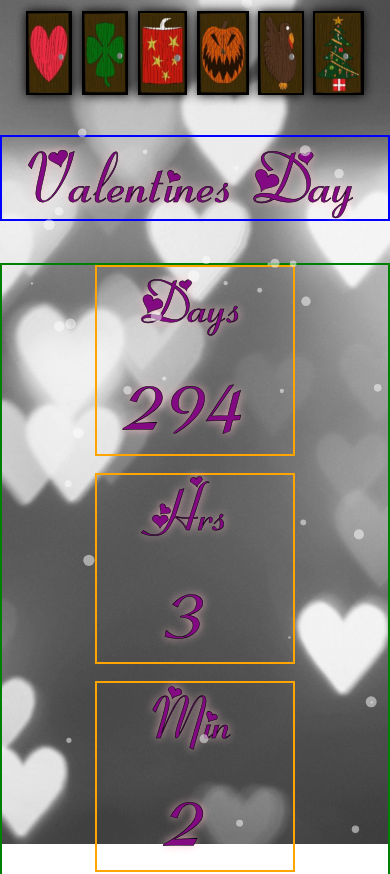
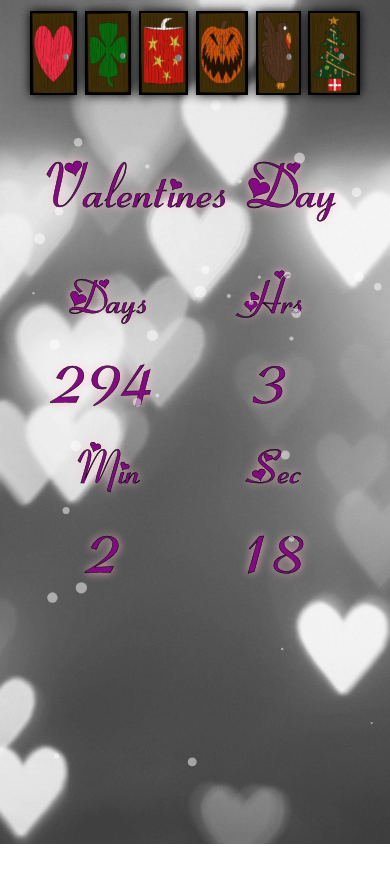
Before and after one commit to barbedStingray/holiday-particles, a React (Create React App) app: page / in a window 390 px wide. Shown: the top 874 px of the page. After the commit the page ends 844 px from the top, so only its background shows below. Built offline with nearby package versions, Linux system fonts and the light colour scheme.

Commit message:
css styling and mobile

```diff
--- a/src/App.css
+++ b/src/App.css
@@ -163,7 +163,7 @@
 }
 
 .clockDisplay {
-  border: 2px solid green;
+  /* border: 2px solid green; */
   margin: 5vh 0;
   display: flex;
   flex-flow: row wrap;
@@ -174,7 +174,7 @@
 }
 
 .timeBlock {
-  border: 2px solid orange;
+  /* border: 2px solid orange; */
   display: flex;
   flex-flow: column nowrap;
   justify-content: center;
@@ -212,26 +212,52 @@
   .header {
     /* border: 2px solid red; */
     margin-top: 1vh;
-    gap: 2.5vw;
+    gap: 2vw;
     height: 11vh;
   }
   .clock {
     /* border: 2px solid magenta; */
     flex: 1;
     /* flex: 1; */
-    margin-top: 4vh;
+    margin-top: 0vh;
   }
   .holidayTitle {
-    border: 2px solid blue;
+    /* border: 2px solid blue; */
+    font-size: 16vw;
+  }
+  .clockDisplay {
+    /* border: 2px solid green; */
+    margin: 0vh 0;
+  }
+  .timeBlock {
+    /* border: 2px solid orange; */
+    width: 150px;
+  }
+  .unit {
+    /* border: 2px solid red; */
     width: 100%;
-    height: 20vh;
-    font-size: 18vw;
+    font-size: 12vw;
+  }
+
+  .time {
+    /* border: 2px solid white; */
+    width: 100%;
+    height: auto;
     text-align: center;
-    display: flex;
-    justify-content: center;
-    align-items: center;
+    font-size: 22vw;
+    /* position: relative; */
+    /* border-radius: 50%;
+    background: radial-gradient(white,
+      #fff, 35%, #ffffffcc, 55%,
+      #ffffff99, 75%, #ffffff66, 85%,
+      #ffffff33, 95%, #ffffff11, 96%,
+      #ffffff01);
+      box-shadow: 0 0 10px white; */
   }
 
 
 
+
+
+
 }
```
